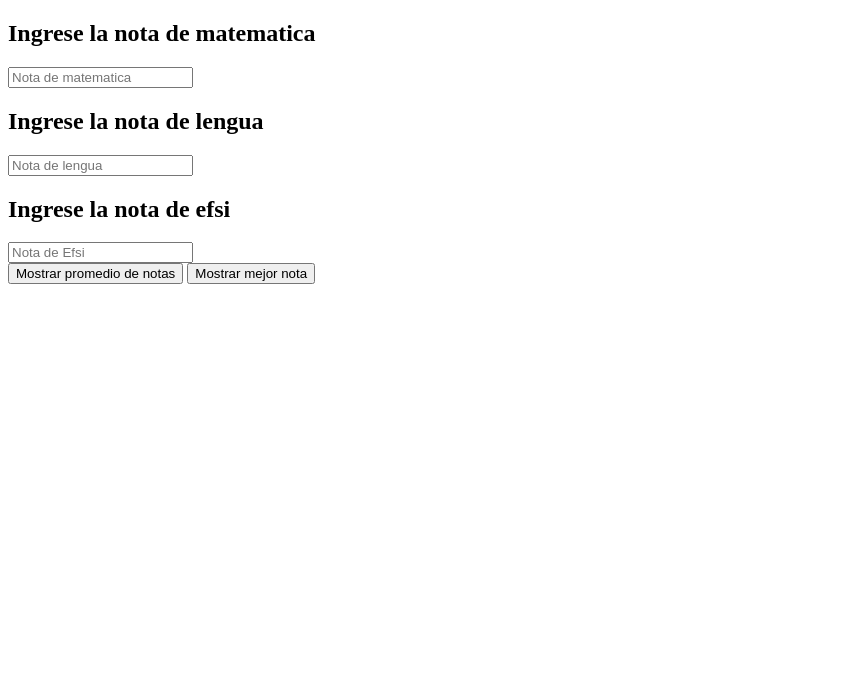
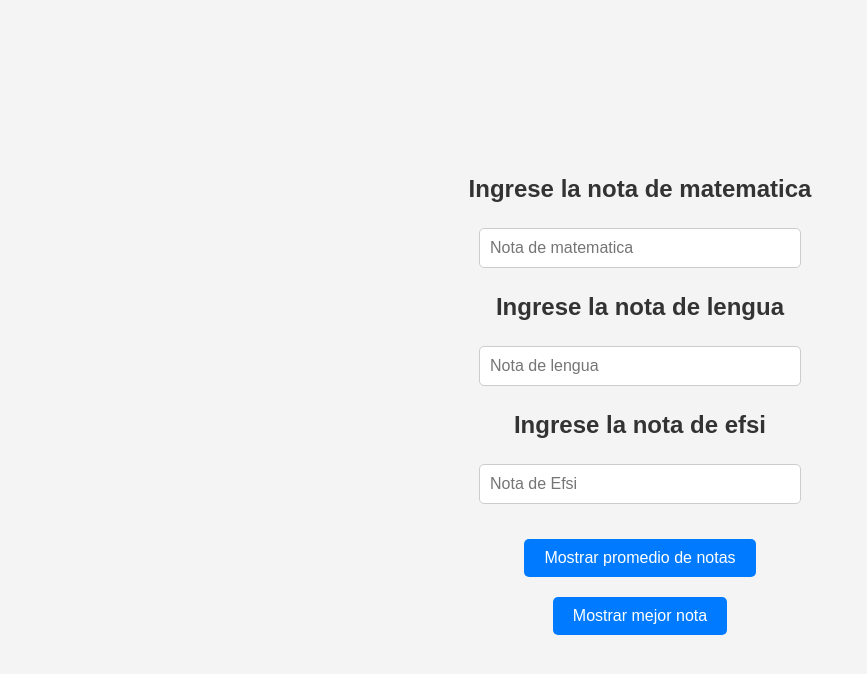
Before and after one commit to IlanTauscher/TP1---Validaciones-con-funciones-y-manejo-de-DOM-con-Javascript, a plain HTML site: page index.html in a window 1280 px wide. Shown: the whole page, without its empty margins (0-867 px from the left). Drawn offline with Linux system fonts and the light colour scheme.

Commit message:
Terminado

```diff
--- a/index.html
+++ b/index.html
@@ -3,6 +3,7 @@
 <head>
     <meta charset="UTF-8">
     <meta name="viewport" content="width=device-width, initial-scale=1.0">
+    <link rel="stylesheet" href="style.css">
     <title>Document</title>
 </head>
 <body>
--- /dev/null
+++ b/style.css
@@ -0,0 +1,51 @@
+body {
+    font-family: Arial, sans-serif;
+    background-color: #f4f4f4;
+    display: flex;
+    flex-direction: column;
+    align-items: center;
+    justify-content: center;
+    height: 100vh;
+    margin: 0;
+}
+
+h2 {
+    color: #333;
+}
+
+input[type="number"] {
+    width: 300px;
+    padding: 10px;
+    margin: 5px 0;
+    border: 1px solid #ccc;
+    border-radius: 5px;
+    font-size: 16px;
+    outline: none;
+}
+
+input[type="number"]:focus {
+    border-color: #007BFF;
+    box-shadow: 0 0 5px rgba(0, 123, 255, 0.5);
+}
+
+button {
+    background-color: #007BFF;
+    color: white;
+    border: none;
+    padding: 10px 20px;
+    margin: 10px;
+    border-radius: 5px;
+    cursor: pointer;
+    font-size: 16px;
+    transition: background 0.3s;
+}
+
+button:hover {
+    background-color: #0056b3;
+}
+
+.resultado {
+    margin-top: 20px;
+    font-size: 18px;
+    font-weight: bold;
+}
```
